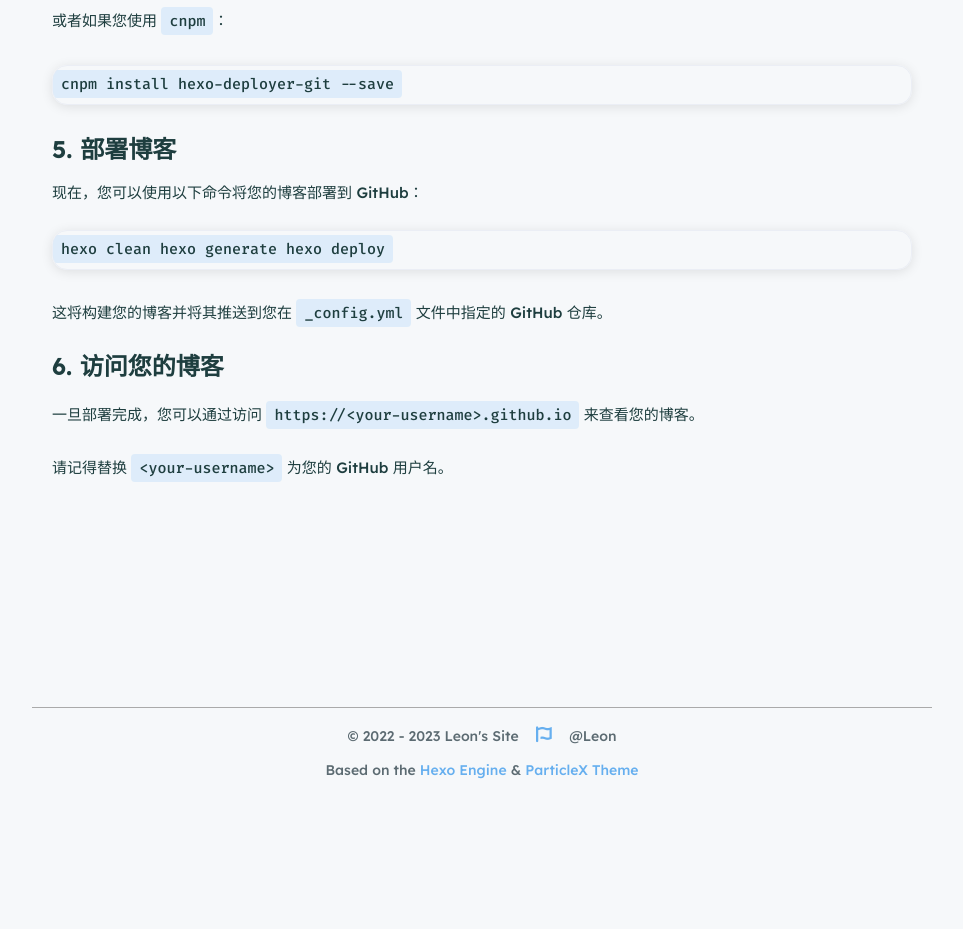
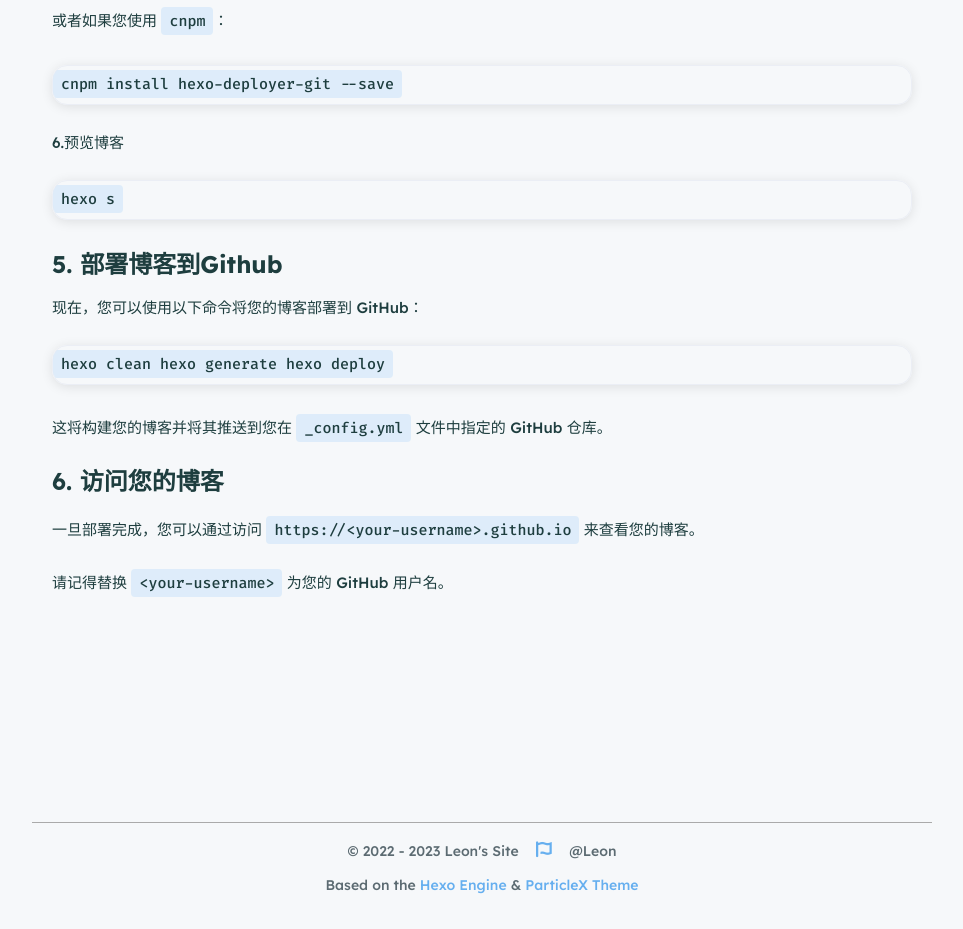
Before and after one commit to LeonBytes/LeonBytes.github.io, a plain HTML site: page 2023/10/05/Hexo 博客部署到 GitHub/index.html in a window 1280 px wide. Shown: the part 1497-2426 px from the top of the page, without its empty margins (158-1121 px from the left). Before the commit the page ends 2311 px from the top, so only its background shows below. Drawn offline with nearby package versions, Linux system fonts and the light colour scheme; a script that the page names is missing.

Commit message:
Site updated: 2023-11-02 19:36:01

```diff
--- a/2023/10/05/Hexo 博客部署到 GitHub/index.html
+++ b/2023/10/05/Hexo 博客部署到 GitHub/index.html
@@ -196,7 +196,10 @@ $ npm -v
 <p>或者如果您使用 <code>cnpm</code>：</p>
 <pre><code class="sh">cnpm install hexo-deployer-git --save
 </code></pre>
-<h3 id="5-部署博客"><a href="#5-部署博客" class="headerlink" title="5. 部署博客"></a>5. 部署博客</h3><p>现在，您可以使用以下命令将您的博客部署到 GitHub：</p>
+<p>6.预览博客</p>
+<pre><code class="yml">hexo s
+</code></pre>
+<h3 id="5-部署博客到Github"><a href="#5-部署博客到Github" class="headerlink" title="5. 部署博客到Github"></a>5. 部署博客到Github</h3><p>现在，您可以使用以下命令将您的博客部署到 GitHub：</p>
 <pre><code class="sh">hexo clean
 hexo generate
 hexo deploy
```
Also changed, not shown: index.html (+4 -1 lines).
